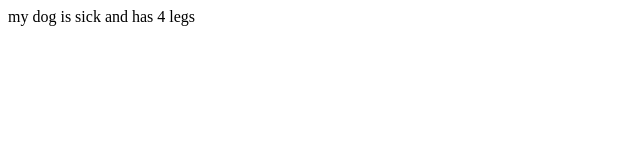
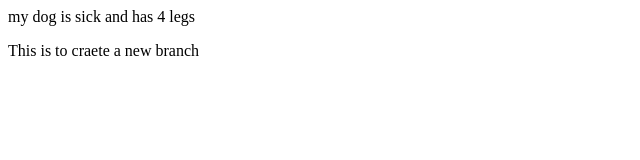
Before and after one commit to podalivani/besant, a plain HTML site: page index.html in a window 1280 px wide. Shown: the whole page, without its empty margins (0-640 px from the left). Drawn offline with Linux system fonts and the light colour scheme.

Commit message:
add a file to new branch

```diff
--- a/index.html
+++ b/index.html
@@ -1 +1,3 @@
 <P> my dog is sick and has 4 legs</P>
+
+<P> This is to craete a new branch</P>
```
